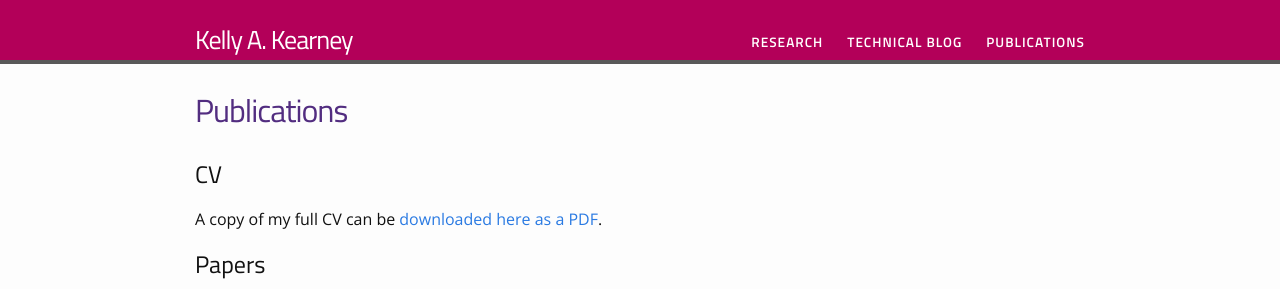
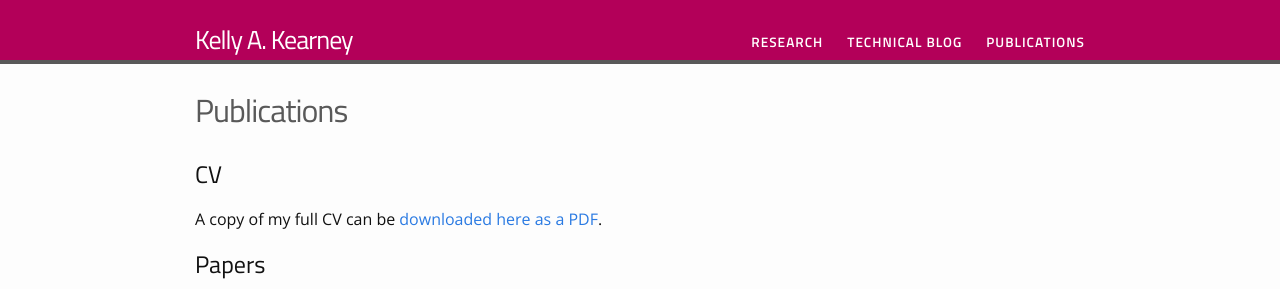
Before and after one commit to kakearney/kakearney.github.io, a Jekyll site: the page built from publications.md, in a window 1280 px wide. Shown: the top 289 px of the page. Built offline with Jekyll 4.4.1, drawn with Linux system fonts in a browser that asks for light colours; Markdown is read by kramdown in place of the engine named in the settings.

Commit message:
Removed more hard-coded color

```diff
--- a/_sass/_header.scss
+++ b/_sass/_header.scss
@@ -82,7 +82,7 @@
 	letter-spacing: 0;
 	line-height: 1.2em;
 	padding: 4px 10px;
-color: #clemson-purple;
+color: $clemson-purple;
 
 }
 
--- a/_sass/_layout.scss
+++ b/_sass/_layout.scss
@@ -184,7 +184,7 @@ h1 /* .post-title */ {
     letter-spacing: -1px;
     line-height: 1;
 		font-family: 'Titillium Web', sans-serif;
-		color: #522d80;
+		color: $clemson-purple;
 
     @include media-query($on-laptop) {
 /*        font-size: 36px; */
--- a/_sass/_mobile-header.scss
+++ b/_sass/_mobile-header.scss
@@ -37,12 +37,12 @@
 .site-nav .menu li {
 		display: block;
 		margin: 0;
-		color: #522d80;
+		color: $clemson-purple;
 	}
 
 .site-nav ul.menu a {
 	background: #fff;
-	color: #522d80;
+	color: $clemson-purple;
 
 }
 
```
